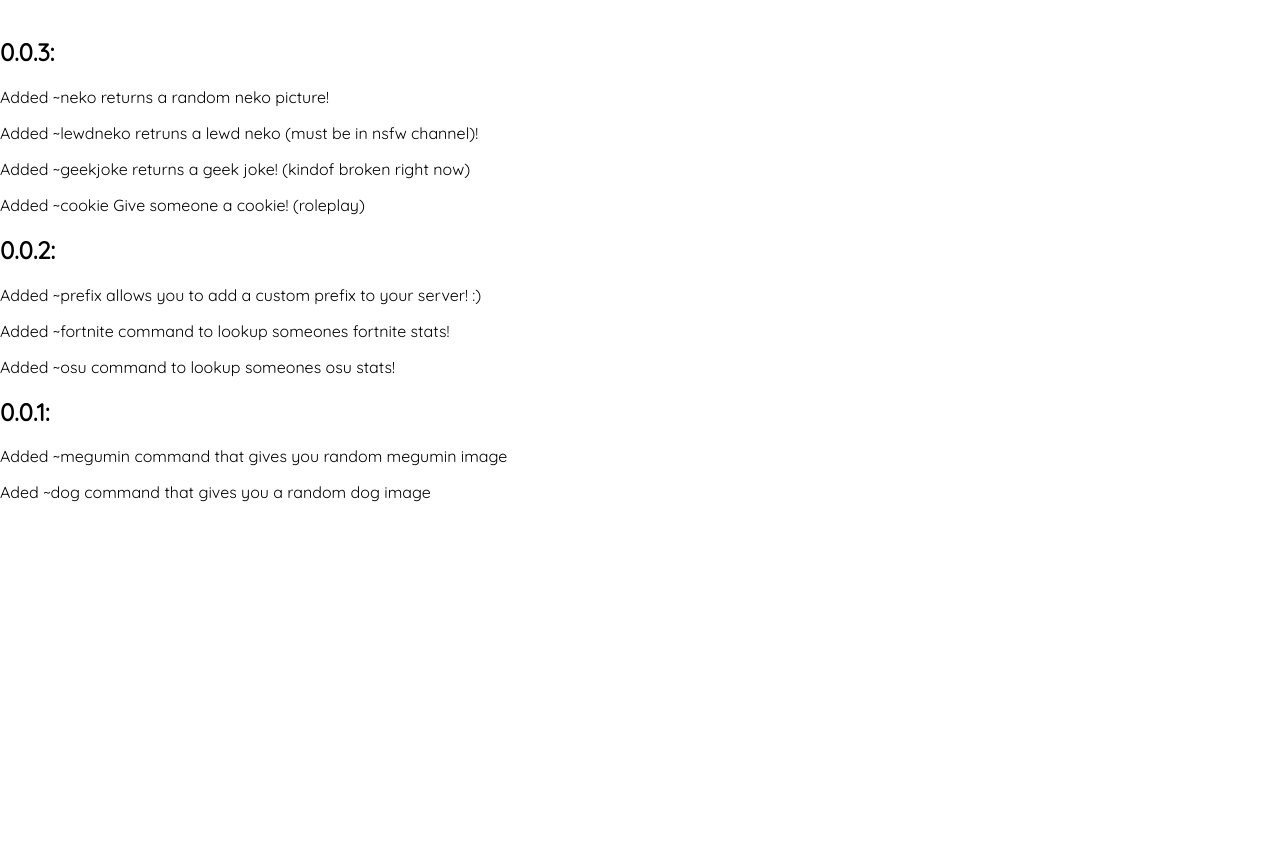
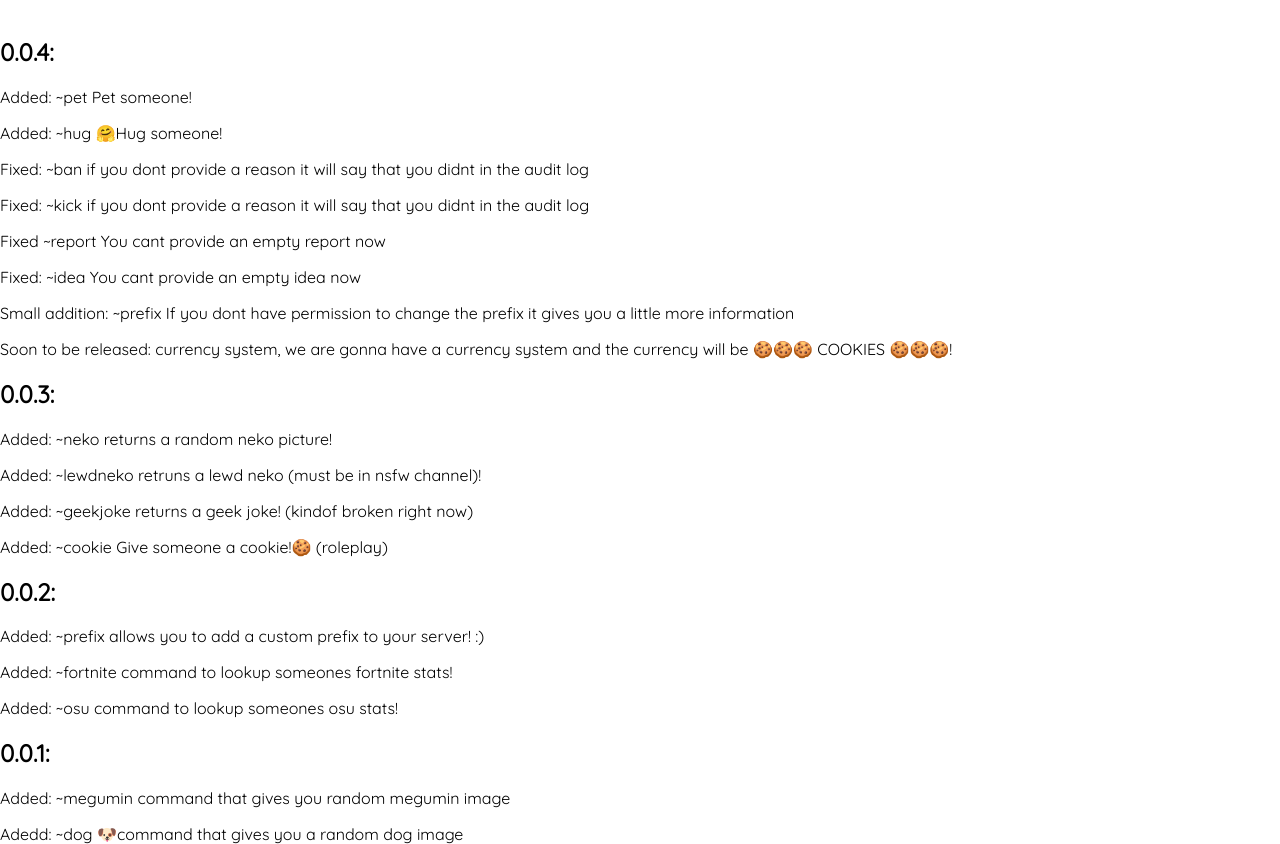
Before and after one commit to jiktim/Nep, a plain HTML site: page changelog.html in a window 1280 px wide. Shown: the part 51-895 px from the top of the page. Before the commit the page ends 800 px from the top, so only its background shows below. Drawn offline with Linux system fonts and the light colour scheme.

Commit message:
changes uwu

```diff
--- a/changelog.html
+++ b/changelog.html
@@ -23,21 +23,31 @@
     <br>
 
     <div class="changelog">
+                         <h2>0.0.4:</h2>
+        <p>Added: ~pet Pet someone!</p>
+        <p>Added: ~hug 🤗Hug someone!</p>
+        <p>Fixed: ~ban if you dont provide a reason it will say that you didnt in the audit log</p>
+        <p>Fixed: ~kick if you dont provide a reason it will say that you didnt in the audit log</p>
+<p>Fixed ~report You cant provide an empty report now</p>
+<p>Fixed: ~idea You cant provide an empty idea now</p>
+     <p>Small addition: ~prefix If you dont have permission to change the prefix it gives you a little more information</p>
+     <p>Soon to be released: currency system, we are gonna have a currency system and the currency will be 🍪🍪🍪 COOKIES 🍪🍪🍪!</p>
+
                  <h2>0.0.3:</h2>
-        <p>Added ~neko returns a random neko picture!</p>
-        <p>Added ~lewdneko retruns a lewd neko (must be in nsfw channel)!</p>
-         <p>Added ~geekjoke returns a geek joke! (kindof broken right now)</p>
-              <p>Added ~cookie Give someone a cookie! (roleplay)</p>
+        <p>Added: ~neko returns a random neko picture!</p>
+        <p>Added: ~lewdneko retruns a lewd neko (must be in nsfw channel)!</p>
+         <p>Added: ~geekjoke returns a geek joke! (kindof broken right now)</p>
+              <p>Added: ~cookie Give someone a cookie!🍪 (roleplay)</p>
 
 
          <h2>0.0.2:</h2>
-        <p>Added ~prefix allows you to add a custom prefix to your server! :)</p>
-        <p>Added ~fortnite command to lookup someones fortnite stats!</p>
-         <p>Added ~osu command to lookup someones osu stats!</p>
+        <p>Added: ~prefix allows you to add a custom prefix to your server! :)</p>
+        <p>Added: ~fortnite command to lookup someones fortnite stats!</p>
+         <p>Added: ~osu command to lookup someones osu stats!</p>
 
         <h2>0.0.1:</h2>
-        <p>Added ~megumin command that gives you random megumin image</p>
-        <p>Aded ~dog command that gives you a random dog image</p>
+        <p>Added: ~megumin command that gives you random megumin image</p>
+        <p>Adedd: ~dog 🐶command that gives you a random dog image</p>
     </div>
 </body>
 
```
